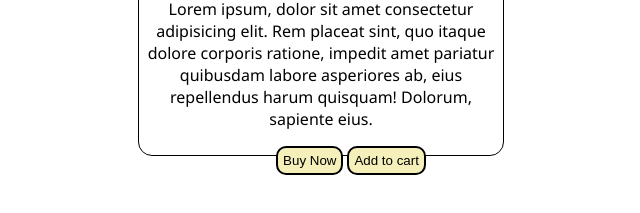
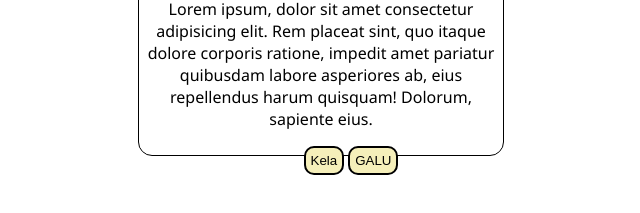
Before and after one commit to Dipun1031/hsdfk, a plain HTML site: page index.html in a window 1280 px wide. Shown: the part 233-446 px from the top of the page, without its empty margins (319-959 px from the left). Drawn offline with Linux system fonts and the light colour scheme.

Commit message:
Update index.html

```diff
--- a/index.html
+++ b/index.html
@@ -46,8 +46,8 @@
             <p>Lorem ipsum, dolor sit amet consectetur adipisicing elit. Rem placeat sint, quo itaque dolore corporis
                 ratione, impedit amet pariatur quibusdam labore asperiores ab, eius repellendus harum quisquam! Dolorum,
                 sapiente eius.</p>
-            <button>Buy Now</button>
-            <button>Add to cart</button>
+            <button>Kela</button>
+            <button>GALU</button>
         </div>
     </center>
 </body>
```
